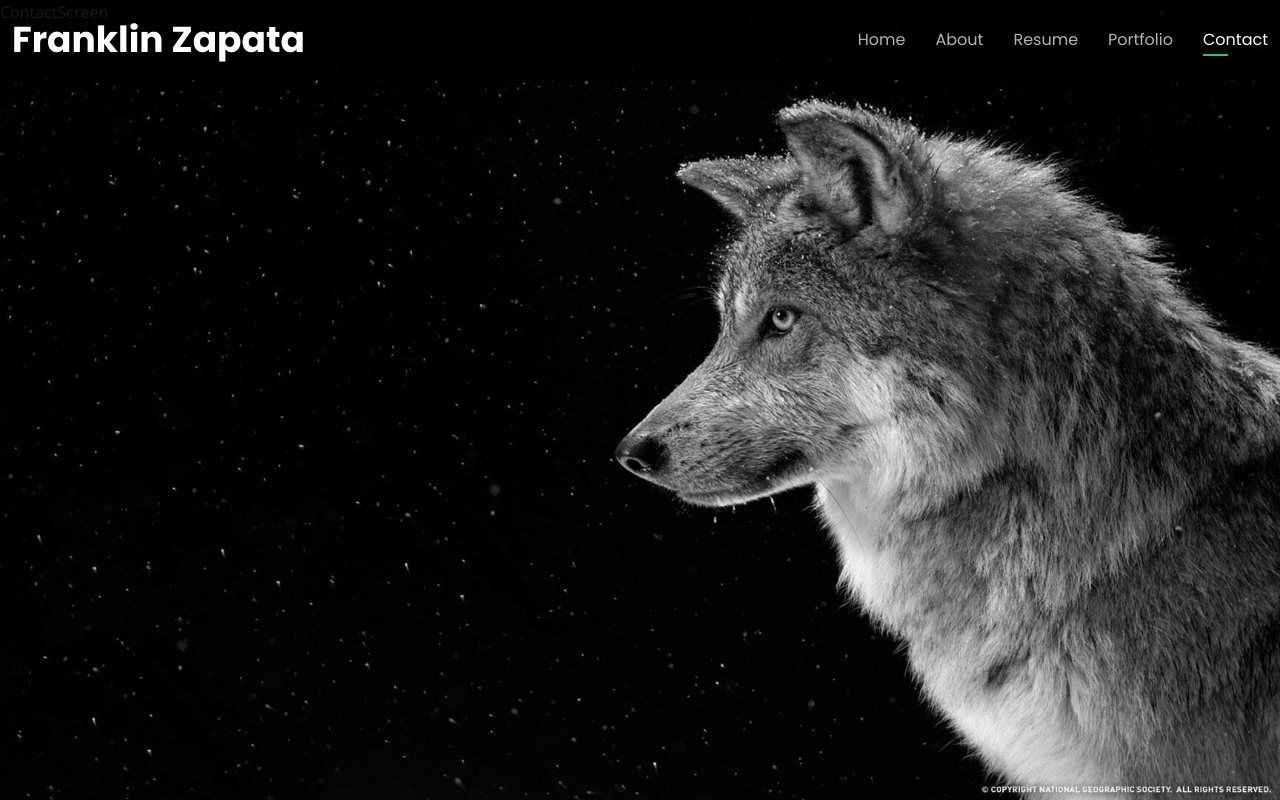
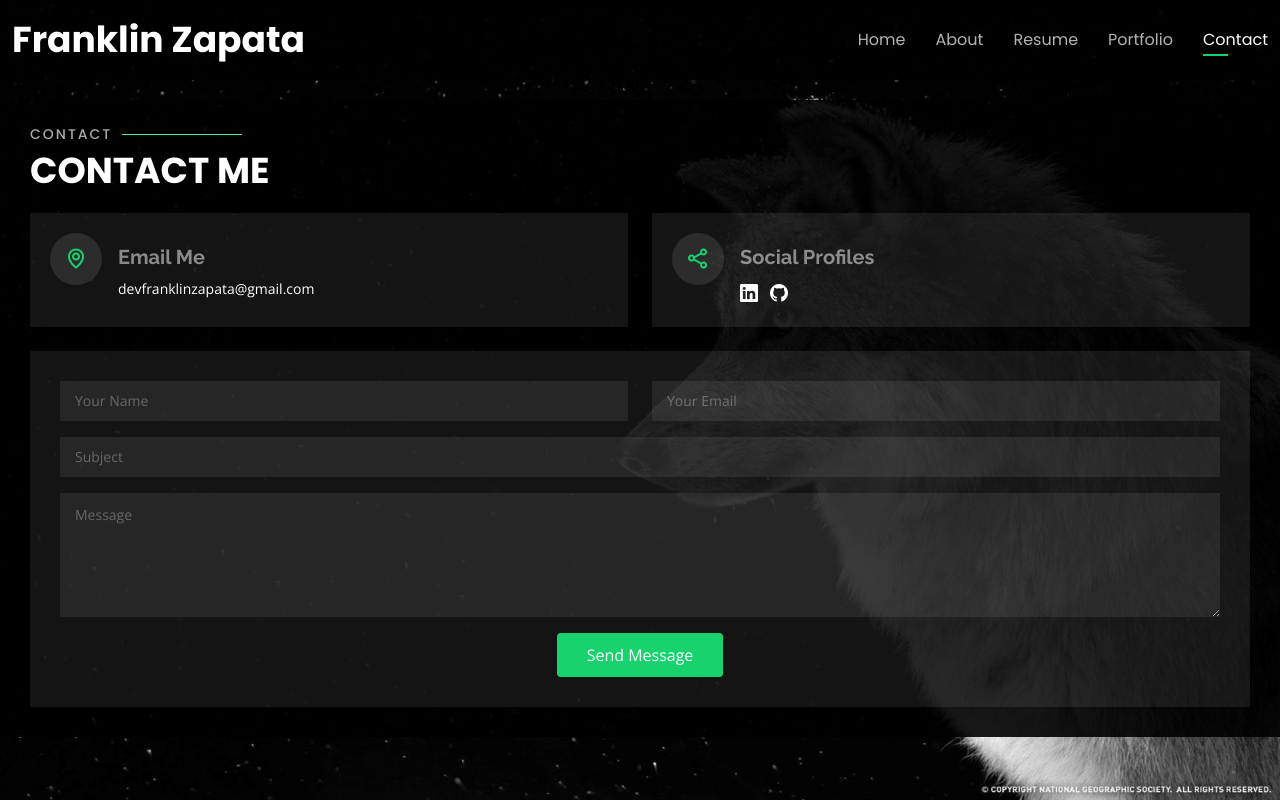
Before and after one commit to FranklinZ12/My-Portfolio-React-v1, a React (Create React App) app: page /contact in a window 1280 px wide. Built offline with nearby package versions, Linux system fonts and the light colour scheme.

Commit message:
validacion y formulario contacto hechas. Falta libreria para correos

```diff
--- a/package.json
+++ b/package.json
@@ -6,12 +6,14 @@
     "@testing-library/jest-dom": "^5.16.4",
     "@testing-library/react": "^13.0.1",
     "@testing-library/user-event": "^13.5.0",
+    "formik": "^2.2.9",
     "react": "^18.0.0",
     "react-dom": "^18.0.0",
     "react-router-dom": "^6.3.0",
     "react-scripts": "5.0.1",
     "swiper": "^8.1.1",
-    "web-vitals": "^2.1.4"
+    "web-vitals": "^2.1.4",
+    "yup": "^0.32.11"
   },
   "scripts": {
     "start": "react-scripts start",
--- /dev/null
+++ b/src/components/contact/ContactDetails.jsx
@@ -0,0 +1,14 @@
+
+const ContactDetails = ({email, info}) => {
+    return (
+        <div className='col-md-6 d-flex align-items-stretch'>
+            <div className='info-box'>
+                <i className="bx bx-map" />
+                <h3>{email}</h3>
+                <p>{info}</p>
+            </div>
+        </div>
+    )
+}
+
+export default ContactDetails
--- /dev/null
+++ b/src/components/contact/ContactInfo.jsx
@@ -0,0 +1,29 @@
+import React from 'react'
+import ContactDetails from './ContactDetails'
+
+const ContactInfo = () => {
+    return (
+        <div className='row mt-2'>
+            <ContactDetails
+                email='Email Me'
+                info='devfranklinzapata@gmail.com'
+            />
+            <div className='col-md-6 mt-4 mt-md-0 d-flex align-items-stretch'>
+                <div className='info-box'>
+                    <i className="bx bx-share-alt" />
+                    <h3>Social Profiles</h3>
+                    <div className='social-links'>
+                        <a href='https://www.linkedin.com/in/franklin-zapata/' className='linkedin'>
+                            <i className="bi bi-linkedin" />
+                        </a>
+                        <a href='https://github.com/FranklinZ12/' className='github'>
+                            <i className="bi bi-github" />
+                        </a>
+                    </div>
+                </div>
+            </div>
+        </div>
+    )
+}
+
+export default ContactInfo
--- /dev/null
+++ b/src/components/contact/FormContact.jsx
@@ -0,0 +1,112 @@
+import { Formik } from "formik";
+import * as Yup from 'yup';
+
+const SignupSchema = Yup.object().shape({
+    name: Yup.string()
+        .min(3, 'Too Short!')
+        .max(20, 'Too Long!')
+        .required('Required'),
+    subject: Yup.string()
+        .min(3, 'Too Short!')
+        .max(20, 'Too Long!')
+        .required('Required'),
+    email: Yup.string()
+    .test('email', 'Invalid email address', value => { return /^[A-Z0-9._%+-]+@[A-Z0-9.-]+\.[A-Z]{2,4}$/i.test(value) })
+    .email('Invalid email')
+    .required('Required'),
+    message: Yup.string()
+    .min(2, 'Too Short!')
+});
+
+const FormContact = () => {
+    return (
+        <Formik
+            initialValues={{
+                name: "",
+                email: "",
+                subject: "",
+                message: ""
+            }}
+
+            validationSchema={SignupSchema}
+
+            onSubmit={(values) => {
+                return console.log(values);
+            }}
+        >
+            {
+                ({ errors, touched, handleChange, handleSubmit, isSubmitting }) => (
+                    <form
+                        className="email-form mt-4"
+                        onSubmit={handleSubmit}
+                    >
+                        <div className="row">
+                            <div className="col-md-6 form-group">
+                                <input type="text" name="name"
+                                    className="form-control"
+                                    placeholder="Your Name"
+                                    onChange={handleChange}
+                                    required
+                                />
+                                {
+                                    errors.name && touched.name ?
+                                        <div className="error-message">{errors.name}</div>
+                                        : null
+                                }
+                            </div>
+                            <div className="col-md-6 form-group mt-3 mt-md-0">
+                                <input type="email" className="form-control"
+                                    name="email"
+                                    placeholder="Your Email"
+                                    onChange={handleChange}
+                                    required
+                                />
+                                {
+                                    errors.email && touched.email ?
+                                        <div className="error-message">{errors.email}</div>
+                                        : null
+                                }
+                            </div>
+                        </div>
+                        <div className="form-group mt-3">
+                            <input type="text" className="form-control"
+                                name="subject"
+                                placeholder="Subject"
+                                onChange={handleChange}
+                                required
+                            />
+                            {
+                                errors.subject && touched.subject ?
+                                    <div className="error-message">{errors.subject}</div>
+                                    : null
+                            }
+                        </div>
+                        <div className="form-group mt-3">
+                            <textarea className="form-control"
+                                name="message"
+                                rows="5"
+                                placeholder="Message"
+                                onChange={handleChange}
+                                required
+                            />
+                            {
+                                errors.message && touched.message ?
+                                    <div className="error-message">{errors.message}</div>
+                                    : null
+                            }
+                        </div>
+                        <div className="text-center mt-3">
+                            <button type="submit"
+                                disabled={isSubmitting}
+                            >
+                                Send Message
+                            </button>
+                        </div>
+                    </form>
+                )
+            }
+        </Formik>
+    )
+}
+
+export default FormContact
--- a/src/pages/ContactScreen.jsx
+++ b/src/pages/ContactScreen.jsx
@@ -1,8 +1,22 @@
-import React from 'react'
+import ContactInfo from 'components/contact/ContactInfo';
+import FormContact from 'components/contact/FormContact';
+import Title from 'components/Title';
+import { useMatch } from 'react-router-dom';
+import '../styles/contact.css';
 
 const ContactScreen = () => {
+  const match = useMatch('/contact');
+
   return (
-    <div>ContactScreen</div>
+    <section className={`contact ${match ? 'section-show' : ''}`}>
+      <div className='container'>
+        <Title title='Contact'
+          subtitle='Contact Me'
+        />
+        <ContactInfo />
+        <FormContact />
+      </div>
+    </section>
   )
 }
 
--- /dev/null
+++ b/src/styles/contact.css
@@ -0,0 +1,96 @@
+.contact .info-box {
+    @apply p-5 w-full;
+    color: #444444;
+    background: rgba(255, 255, 255, 0.08);
+}
+
+.contact .info-box i.bx {
+    @apply text-[24px] rounded-full p-[14px] float-left;
+    color: #18d26e;
+    background: rgba(255, 255, 255, 0.1);
+}
+
+.contact .info-box h3 {
+    @apply text-xl font-bold m-[10px] mr-0 mb-2 ml-[68px];
+    color: rgba(255, 255, 255, 0.5);
+}
+
+.contact .info-box p {
+    @apply p-0 text-white text-sm mt-0 mr-0
+    mb-0 ml-[68px];
+}
+
+.contact .info-box .social-links {
+    @apply mt-[5px] mr-0 mb-0 ml-[68px] flex;
+}
+
+.contact .info-box .social-links a {
+    @apply text-lg inline-block text-white
+    mr-3;
+    transition: 0.3s;
+}
+
+.contact .info-box .social-links a:hover {
+    color: #18d26e;
+}
+
+.contact .email-form {
+    @apply p-[30px];
+    background: rgba(255, 255, 255, 0.08);
+}
+
+.contact .email-form input,
+.contact .email-form textarea {
+    @apply rounded-none shadow-none text-sm border-none text-white;
+    background: rgba(255, 255, 255, 0.08);
+    transition: 0.3s;
+
+}
+
+.contact .email-form input:focus,
+.contact .email-form textarea:focus {
+    background-color: rgba(255, 255, 255, 0.11);
+}
+
+.contact .email-form input::-moz-placeholder,
+.contact .email-form textarea::-moz-placeholder {
+    @apply opacity-100;
+    color: rgba(255, 255, 255, 0.3);
+}
+
+.contact .email-form input::placeholder,
+.contact .email-form textarea::placeholder {
+    @apply opacity-100;
+    color: rgba(255, 255, 255, 0.3);
+}
+
+.contact .email-form input {
+    @apply py-[10px] px-[15px];
+}
+
+.contact .email-form textarea {
+    @apply py-3 px-[15px];
+}
+
+.contact .email-form button[disabled] {
+    @apply opacity-30 pointer-events-none;
+}
+
+.contact .email-form button[type=submit] {
+    @apply border-0 py-[10px] px-[30px] rounded-[4px] text-white;
+    background: #18d26e;
+    transition: 0.4s;
+}
+
+.contact .email-form button[type=submit]:hover {
+    background: #15bb62;
+}
+
+.contact .email-form .error-message {
+    @apply  text-left font-semibold;
+    color: #ed3c0d;
+}
+
+.contact .email-form .error-message br+br {
+    @apply mt-6;
+}
```
Also changed, not shown: 2 other files (tests, documents, lock files or other folders).
